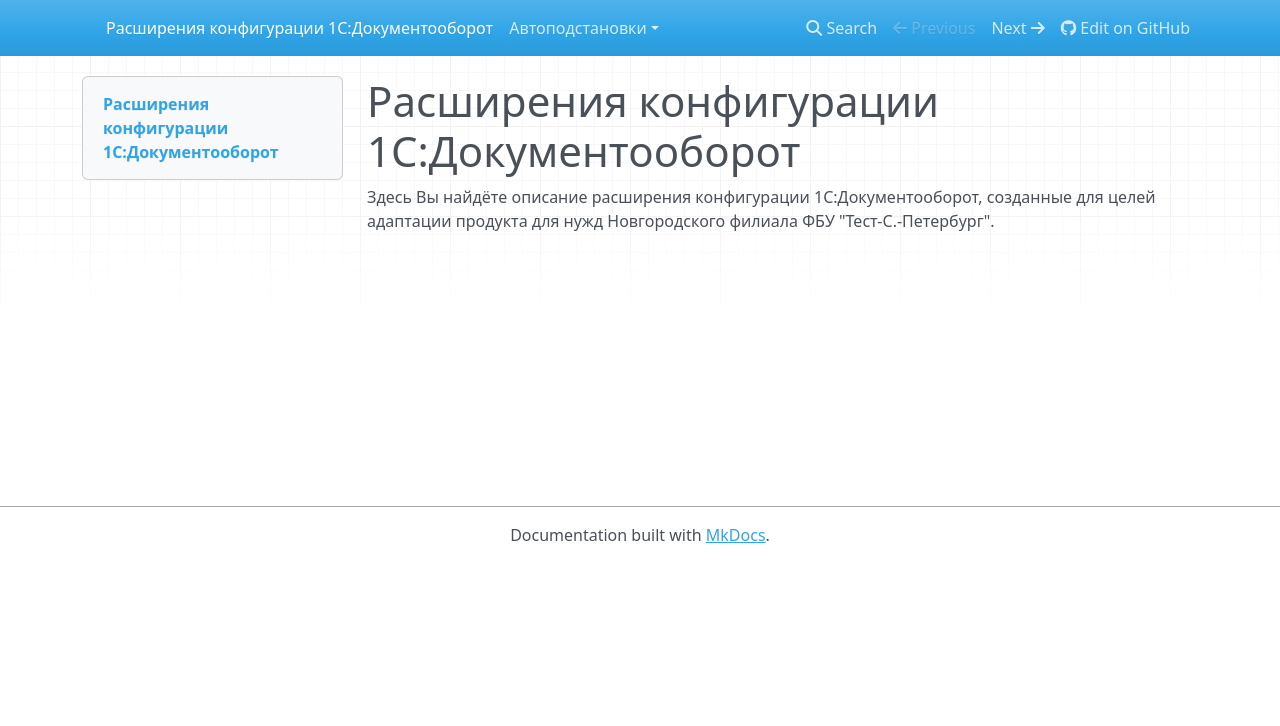
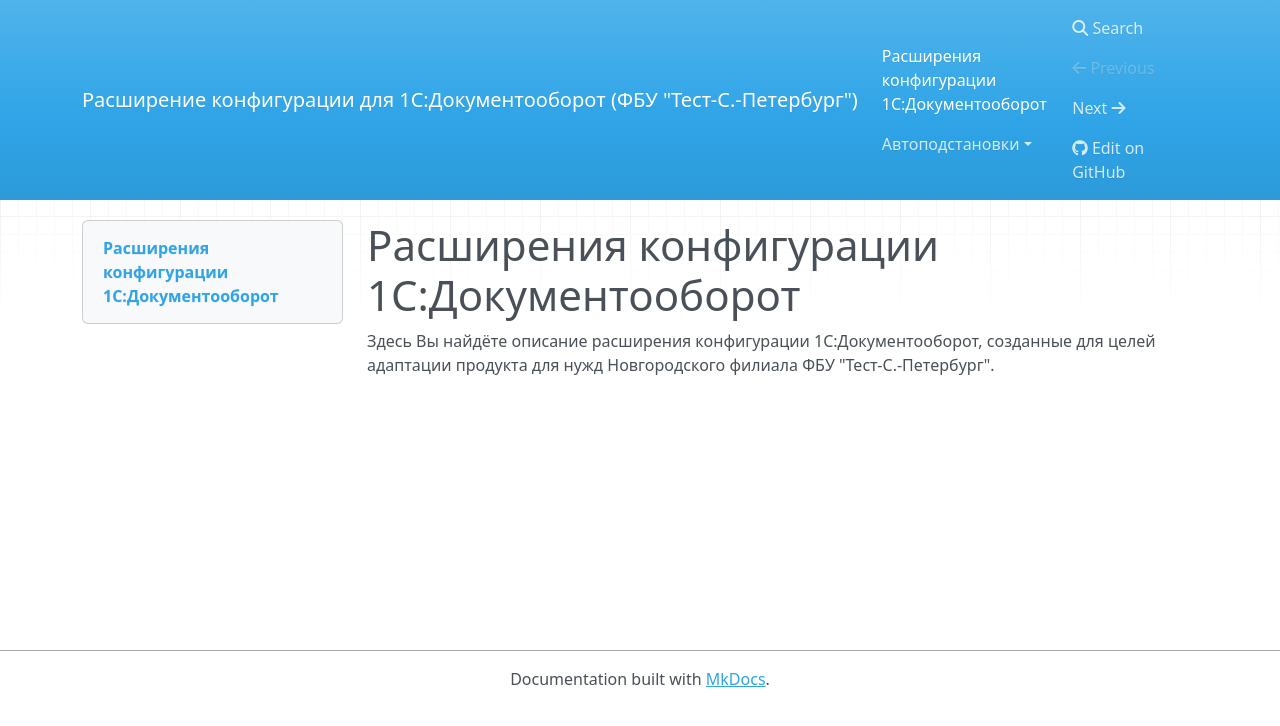
Before and after one commit to test-st-petersburg/edms, an MkDocs documentation site: the page built from docs/index.md, in a window 1280 px wide. Shown: the top 726 px of the page. Built offline with MkDocs 1.6.1, drawn with Linux system fonts in a browser that asks for light colours; nearby versions of some CDN libraries; part of the change alters nothing that is shown.

Commit message:
fix(docs): Fix mkdocs config
МЕТА ДАННЫЕ:#2

```diff
--- a/mkdocs.yml
+++ b/mkdocs.yml
@@ -1,4 +1,4 @@
-# site_name: Расширение конфигурации для 1С:Документооборот (ФБУ "Тест-С.-Петербург")
+site_name: Расширение конфигурации для 1С:Документооборот (ФБУ "Тест-С.-Петербург")
 
 repo_url: https://github.com/test-st-petersburg/edms
 
```
